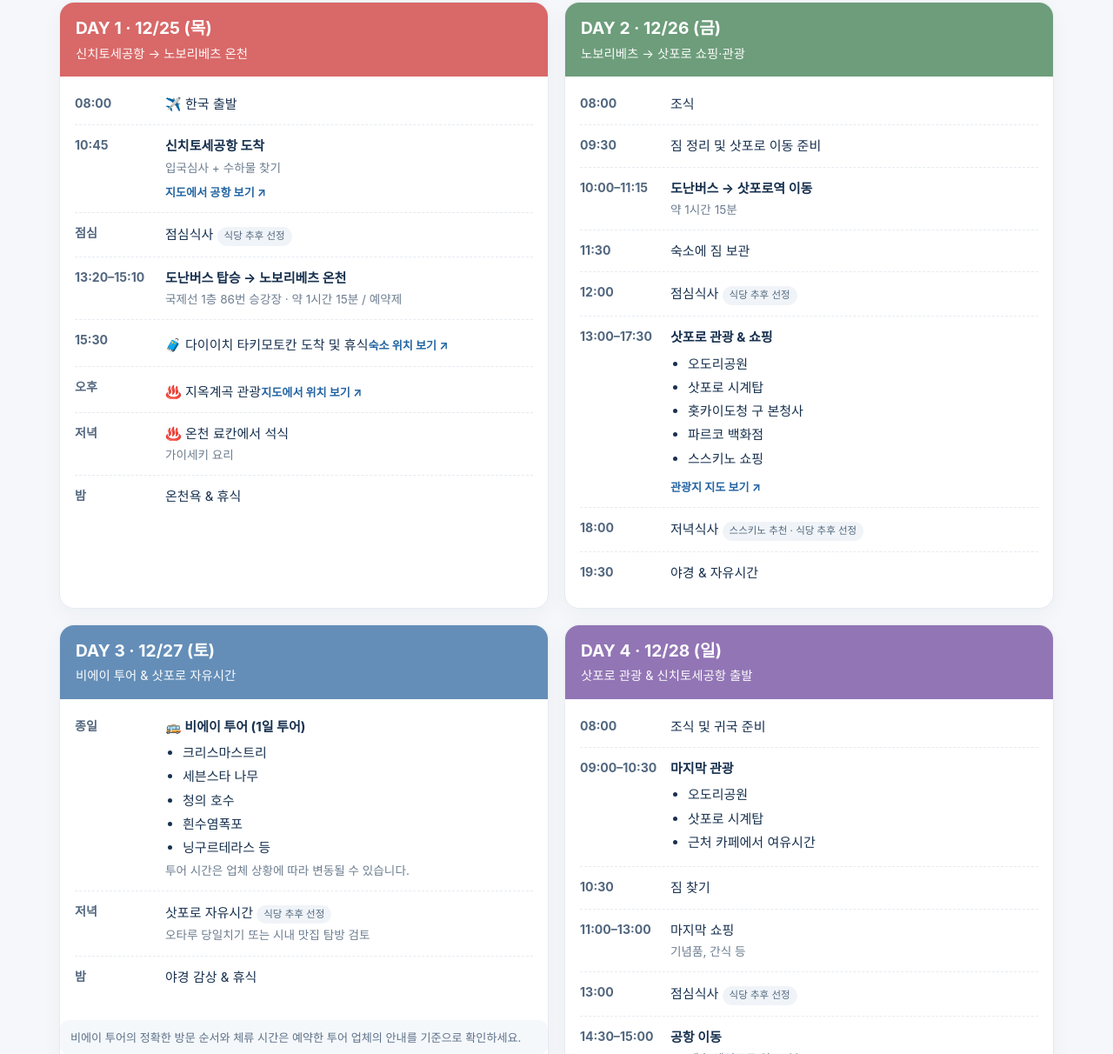
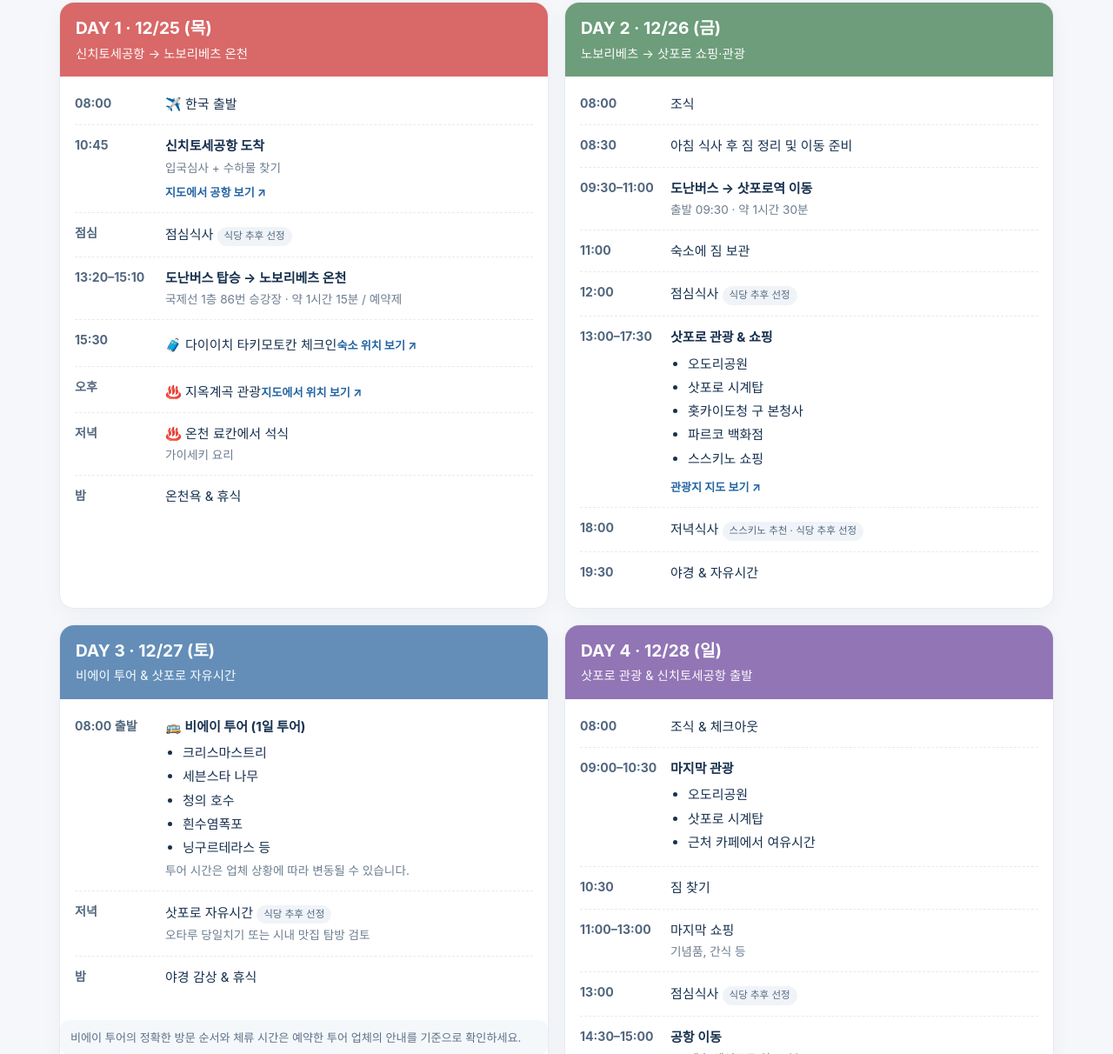
Before and after one commit to yycc06053914-cmd/Family-trip, a plain HTML site: page index.html in a window 1280 px wide. Shown: the part 236-1448 px from the top of the page at 87% size. Drawn offline with Linux system fonts and the light colour scheme.

Commit message:
Add files via upload

```diff
--- a/index.html
+++ b/index.html
@@ -40,7 +40,7 @@ footer{text-align:center;color:#8a98a8;padding:28px 15px;font-size:.78rem}
       <div class="event"><div class="time">10:45</div><div class="what"><strong>신치토세공항 도착</strong><span class="detail">입국심사 + 수하물 찾기</span><a class="maplink" target="_blank" rel="noopener" href="https://www.google.com/maps/search/?api=1&query=New+Chitose+Airport">지도에서 공항 보기 ↗</a></div></div>
       <div class="event"><div class="time">점심</div><div class="what">점심식사 <span class="tag">식당 추후 선정</span></div></div>
       <div class="event"><div class="time">13:20–15:10</div><div class="what"><strong>도난버스 탑승 → 노보리베츠 온천</strong><span class="detail">국제선 1층 86번 승강장 · 약 1시간 15분 / 예약제</span></div></div>
-      <div class="event"><div class="time">15:30</div><div class="what">🧳 다이이치 타키모토칸 도착 및 휴식<a class="maplink" target="_blank" rel="noopener" href="https://www.google.com/maps/search/?api=1&query=Dai-ichi+Takimotokan+Noboribetsu">숙소 위치 보기 ↗</a></div></div>
+      <div class="event"><div class="time">15:30</div><div class="what">🧳 다이이치 타키모토칸 체크인<a class="maplink" target="_blank" rel="noopener" href="https://www.google.com/maps/search/?api=1&query=Dai-ichi+Takimotokan+Noboribetsu">숙소 위치 보기 ↗</a></div></div>
       <div class="event"><div class="time">오후</div><div class="what">♨️ 지옥계곡 관광<a class="maplink" target="_blank" rel="noopener" href="https://www.google.com/maps/search/?api=1&query=Jigokudani+Noboribetsu">지도에서 위치 보기 ↗</a></div></div>
       <div class="event"><div class="time">저녁</div><div class="what">♨️ 온천 료칸에서 석식<span class="detail">가이세키 요리</span></div></div>
       <div class="event"><div class="time">밤</div><div class="what">온천욕 & 휴식</div></div>
@@ -50,9 +50,9 @@ footer{text-align:center;color:#8a98a8;padding:28px 15px;font-size:.78rem}
     <div class="day-head"><h2>DAY 2 · 12/26 (금)</h2><p>노보리베츠 → 삿포로 쇼핑·관광</p></div>
     <div class="events">
       <div class="event"><div class="time">08:00</div><div class="what">조식</div></div>
-      <div class="event"><div class="time">09:30</div><div class="what">짐 정리 및 삿포로 이동 준비</div></div>
-      <div class="event"><div class="time">10:00–11:15</div><div class="what"><strong>도난버스 → 삿포로역 이동</strong><span class="detail">약 1시간 15분</span></div></div>
-      <div class="event"><div class="time">11:30</div><div class="what">숙소에 짐 보관</div></div>
+      <div class="event"><div class="time">08:30</div><div class="what">아침 식사 후 짐 정리 및 이동 준비</div></div>
+      <div class="event"><div class="time">09:30–11:00</div><div class="what"><strong>도난버스 → 삿포로역 이동</strong><span class="detail">출발 09:30 · 약 1시간 30분</span></div></div>
+      <div class="event"><div class="time">11:00</div><div class="what">숙소에 짐 보관</div></div>
       <div class="event"><div class="time">12:00</div><div class="what">점심식사 <span class="tag">식당 추후 선정</span></div></div>
       <div class="event"><div class="time">13:00–17:30</div><div class="what"><strong>삿포로 관광 & 쇼핑</strong><ul><li>오도리공원</li><li>삿포로 시계탑</li><li>홋카이도청 구 본청사</li><li>파르코 백화점</li><li>스스키노 쇼핑</li></ul><a class="maplink" target="_blank" rel="noopener" href="https://www.google.com/maps/search/?api=1&query=Sapporo+Odori+Park">관광지 지도 보기 ↗</a></div></div>
       <div class="event"><div class="time">18:00</div><div class="what">저녁식사 <span class="tag">스스키노 추천 · 식당 추후 선정</span></div></div>
@@ -62,7 +62,7 @@ footer{text-align:center;color:#8a98a8;padding:28px 15px;font-size:.78rem}
   <article class="day d3">
     <div class="day-head"><h2>DAY 3 · 12/27 (토)</h2><p>비에이 투어 & 삿포로 자유시간</p></div>
     <div class="events">
-      <div class="event"><div class="time">종일</div><div class="what"><strong>🚌 비에이 투어 (1일 투어)</strong><ul><li>크리스마스트리</li><li>세븐스타 나무</li><li>청의 호수</li><li>흰수염폭포</li><li>닝구르테라스 등</li></ul><span class="detail">투어 시간은 업체 상황에 따라 변동될 수 있습니다.</span></div></div>
+      <div class="event"><div class="time">08:00 출발</div><div class="what"><strong>🚌 비에이 투어 (1일 투어)</strong><ul><li>크리스마스트리</li><li>세븐스타 나무</li><li>청의 호수</li><li>흰수염폭포</li><li>닝구르테라스 등</li></ul><span class="detail">투어 시간은 업체 상황에 따라 변동될 수 있습니다.</span></div></div>
       <div class="event"><div class="time">저녁</div><div class="what">삿포로 자유시간 <span class="tag">식당 추후 선정</span><span class="detail">오타루 당일치기 또는 시내 맛집 탐방 검토</span></div></div>
       <div class="event"><div class="time">밤</div><div class="what">야경 감상 & 휴식</div></div>
     </div>
@@ -71,7 +71,7 @@ footer{text-align:center;color:#8a98a8;padding:28px 15px;font-size:.78rem}
   <article class="day d4">
     <div class="day-head"><h2>DAY 4 · 12/28 (일)</h2><p>삿포로 관광 & 신치토세공항 출발</p></div>
     <div class="events">
-      <div class="event"><div class="time">08:00</div><div class="what">조식 및 귀국 준비</div></div>
+      <div class="event"><div class="time">08:00</div><div class="what">조식 & 체크아웃</div></div>
       <div class="event"><div class="time">09:00–10:30</div><div class="what"><strong>마지막 관광</strong><ul><li>오도리공원</li><li>삿포로 시계탑</li><li>근처 카페에서 여유시간</li></ul></div></div>
       <div class="event"><div class="time">10:30</div><div class="what">짐 찾기</div></div>
       <div class="event"><div class="time">11:00–13:00</div><div class="what">마지막 쇼핑 <span class="detail">기념품, 간식 등</span></div></div>
```
